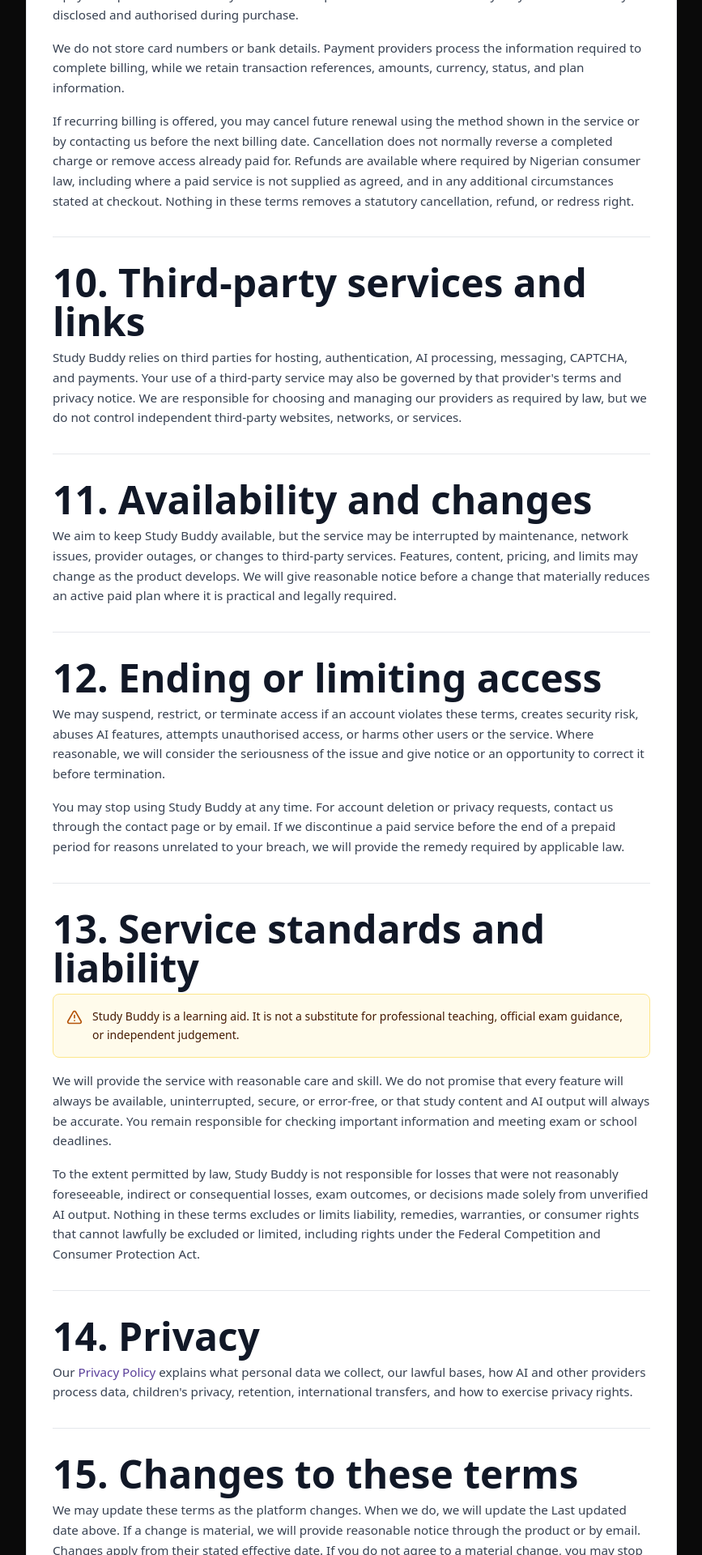
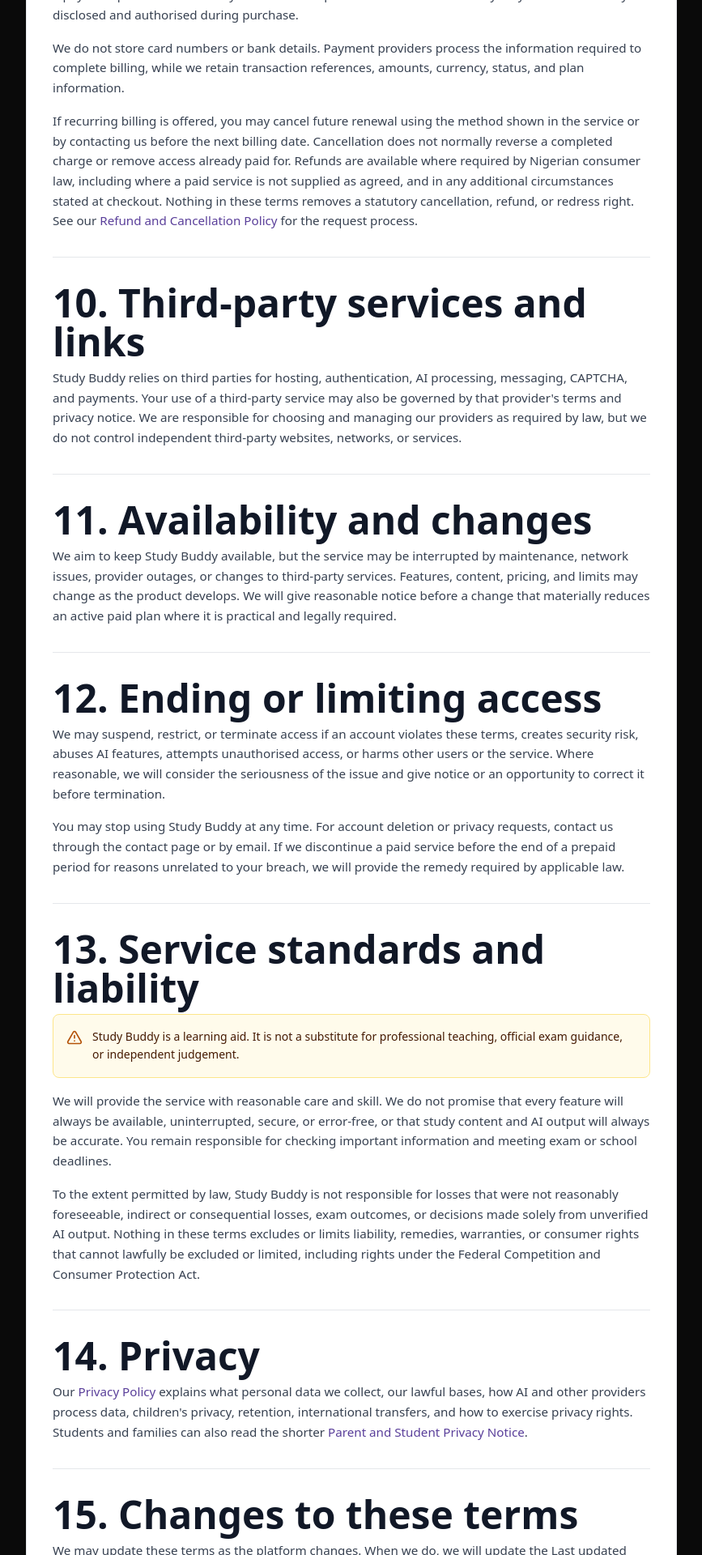
Before and after one commit to studybuddydevelopers/study-buddy-v2, a Next.js app: page /terms-of-service in a window 1280 px wide. Shown: the part 3700-5620 px from the top of the page at 81% size, without its empty margins (356-1223 px from the left). Built offline with nearby package versions, Linux system fonts and the light colour scheme; no server answers.

Commit message:
docs(terms): link refund and student privacy notices

```diff
--- a/app/terms-of-service/page.tsx
+++ b/app/terms-of-service/page.tsx
@@ -384,7 +384,14 @@ export default function TermsOfServicePage() {
               available where required by Nigerian consumer law, including where
               a paid service is not supplied as agreed, and in any additional
               circumstances stated at checkout. Nothing in these terms removes
-              a statutory cancellation, refund, or redress right.
+              a statutory cancellation, refund, or redress right. See our{" "}
+              <Link
+                href="/refund-policy"
+                className="font-medium text-primary-600 hover:underline"
+              >
+                Refund and Cancellation Policy
+              </Link>{" "}
+              for the request process.
             </p>
           </TermsSection>
 
@@ -474,6 +481,14 @@ export default function TermsOfServicePage() {
               explains what personal data we collect, our lawful bases, how AI
               and other providers process data, children&apos;s privacy, retention,
               international transfers, and how to exercise privacy rights.
+              Students and families can also read the shorter{" "}
+              <Link
+                href="/parent-student-privacy"
+                className="font-medium text-primary-600 hover:underline"
+              >
+                Parent and Student Privacy Notice
+              </Link>
+              .
             </p>
           </TermsSection>
 
```
